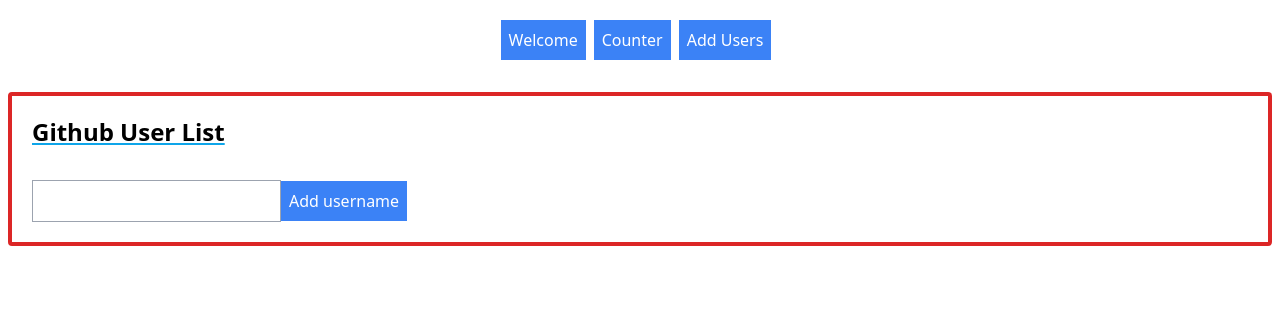
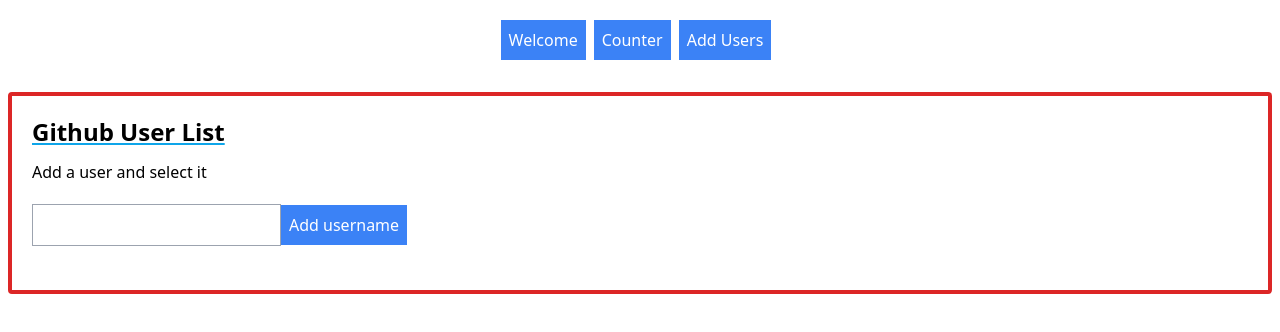
Before and after one commit to Gilxhon001/ReactJsExercises, a React (Create React App) app: page /users in a window 1280 px wide. Shown: the top 332 px of the page. Built offline with nearby package versions, Linux system fonts and the light colour scheme.

Commit message:
React Router - 07 Finished

```diff
--- a/src/GithubUserList.js
+++ b/src/GithubUserList.js
@@ -1,5 +1,5 @@
 import React, { useState } from 'react';
-import { Link } from 'react-router-dom';
+import { Link, Route, Routes } from 'react-router-dom';
 import Container from './Container';
 
 const GithubUserList = () => {
@@ -19,13 +19,17 @@
 
     return (
         <div>
+            <Routes>
+                <Route index element={<p>Add a user and select it</p>} />
+            </Routes>
             <form onSubmit={addUsername}>
                 <input className="border border-gray-400 p-2 mt-5" type="text" value={newUsername} onChange={event => setNewUsername(event.target.value)} />
                 <button
                     className="bg-blue-500 text-white p-2 mr-2"
                     type="submit"
-                    >Add username</button>
+                >Add username</button>
             </form>
+            <br />
             {usernames.map(username => (
                 <Link to={`/users/${username}`}>
                     <Container tittle={username} key={username} />
```
Also changed, not shown: src/App.js (+4 -4 lines).
